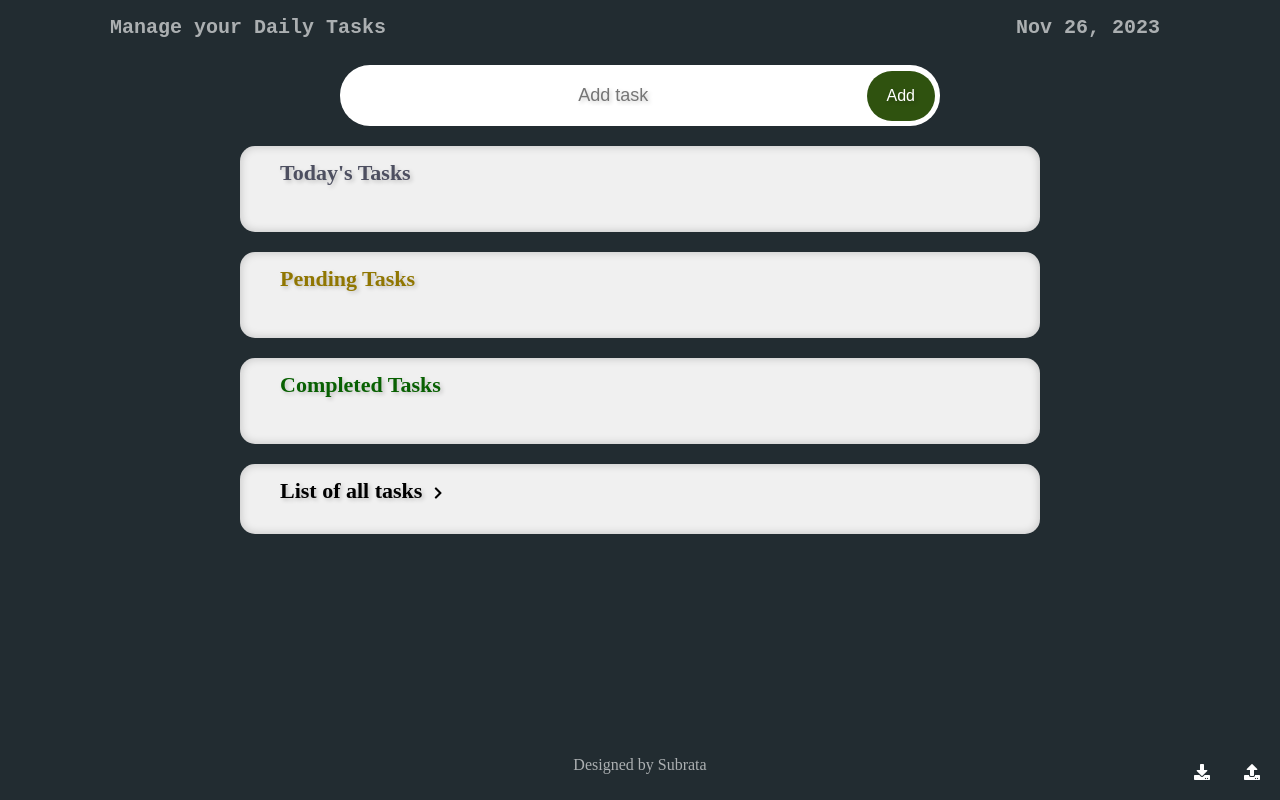
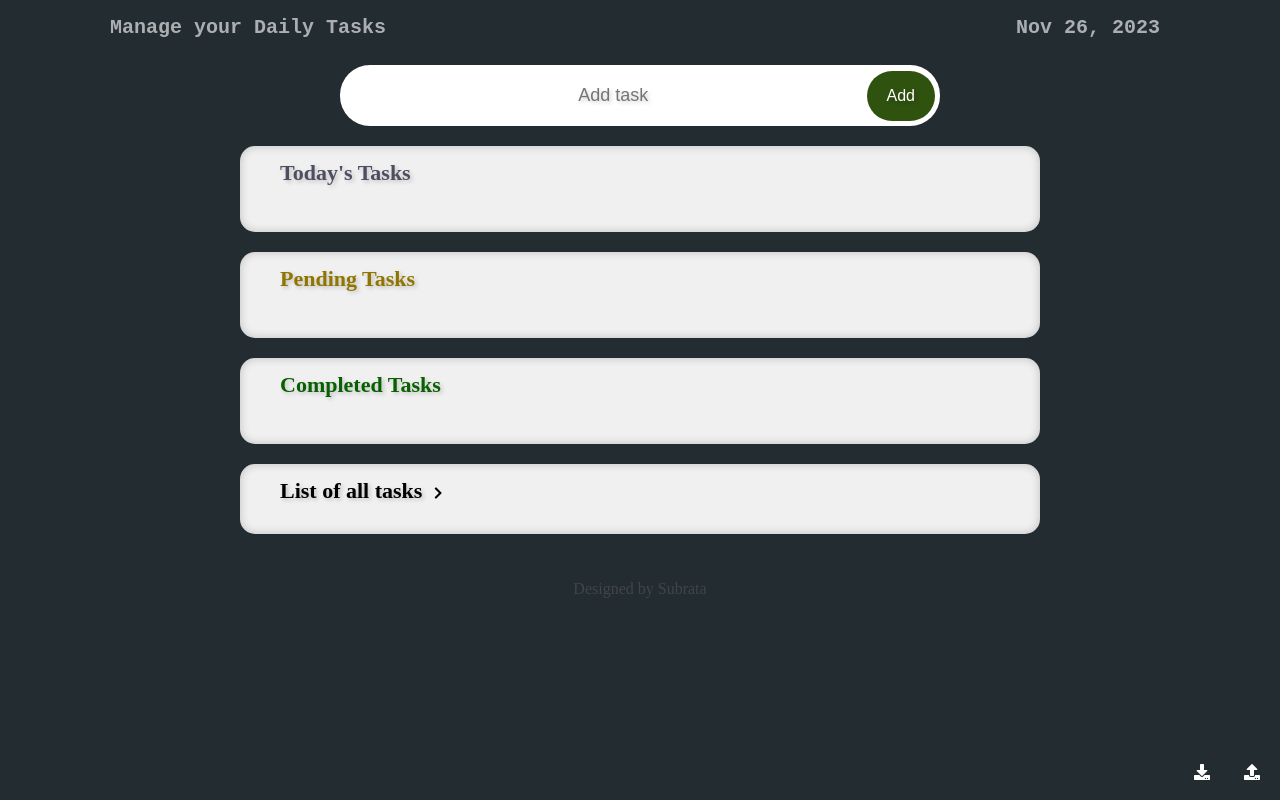
Before and after one commit to subratappt/todoList, a plain HTML site: page index.html in a window 1280 px wide. Drawn offline with Linux system fonts and the light colour scheme; some packages are replaced by stand-ins of ours; a script that the page names is missing.

Commit message:
fix footer

```diff
--- a/index.html
+++ b/index.html
@@ -66,10 +66,10 @@
             <label for="uploadInput" class="uploadButton" title="Upload your toDoList.json"><i
                     class="fas fa-upload"></i></label>
         </div>
-        <footer class="footer">
-            <p>Designed by Subrata</p>
-        </footer>
     </div>
+    <footer class="footer">
+        <p>Designed by Subrata</p>
+    </footer>
     <script src="script.js"></script>
     <script src="https://cdn.jsdelivr.net/npm/sweetalert2@11"></script>
 </body>
--- a/style.css
+++ b/style.css
@@ -297,7 +297,6 @@ ul li.checked::before {
 }
 
 .footer {
-    position: fixed;
     bottom: 0;
     display: flex;
     justify-content: center;
@@ -306,7 +305,7 @@ ul li.checked::before {
     color: black;
     text-align: center;
     padding: 10px 0;
-    color: #ffffff9f;
+    color: #746c6c66;
 }
 #list-container.collapsed {
     display: none;
```
